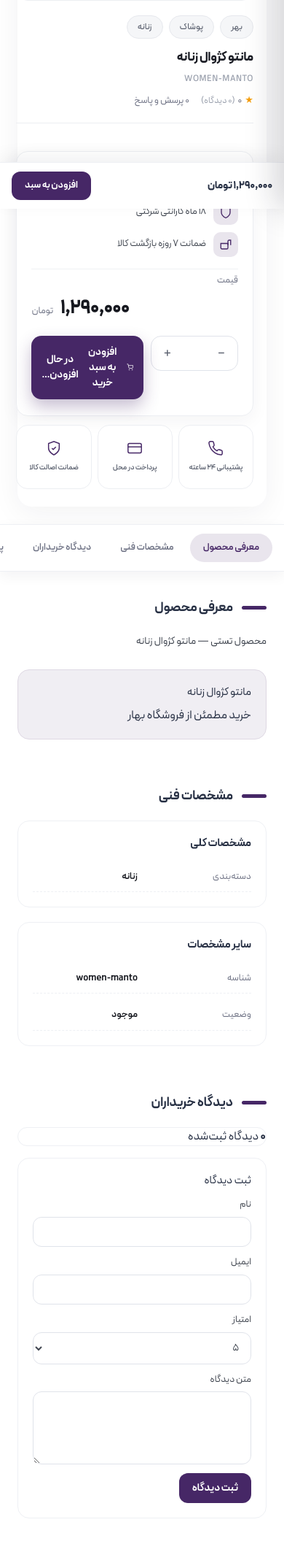
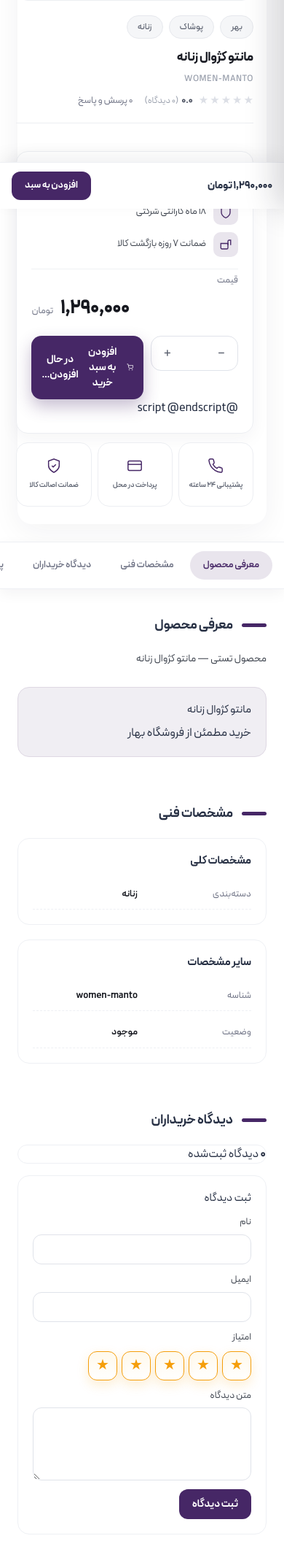
Before and after one commit to foroshgahsaz/baharfc, a Laravel app: page /products/women-manto in a window 390 px wide. Shown: the part 558-2695 px from the top of the page at 73% size. Run offline with Laravel 12, Linux system fonts and the light colour scheme; data comes from the database, SQL or seed files in the repository; data that the repository does not hold is empty; style sheets or scripts are compiled from the project's sources; some libraries are stand-ins or nearby versions.

Commit message:
Fix product variant cart pricing and refine UGC layout
Sync selected variant with Livewire and cart drawer highlights, show reviews/Q&A in a two-column grid, improve sticky tab nav on mobile, and replace rating dropdown with star controls.

Co-authored-by: محمد سیفی - فروشگاه ساز <foroshgahsaz@users.noreply.github.com>

```diff
--- a/app/Livewire/Shop/AddToCart.php
+++ b/app/Livewire/Shop/AddToCart.php
@@ -31,6 +31,13 @@ class AddToCart extends Component
     {
         $product = Product::query()->where('is_active', true)->findOrFail($this->productId);
 
+        if ($product->isVariable() && $this->productVariantId === null) {
+            $product->loadMissing('activeVariants');
+            if ($product->activeVariants->isNotEmpty()) {
+                $this->productVariantId = $product->activeVariants->first()->id;
+            }
+        }
+
         try {
             $cart->add($product, $this->quantity, $this->productVariantId);
         } catch (\InvalidArgumentException $e) {
@@ -39,7 +46,11 @@ class AddToCart extends Component
             return;
         }
 
-        $this->dispatch('cart-updated', productId: $this->productId);
+        $this->dispatch(
+            'cart-updated',
+            productId: $this->productId,
+            productVariantId: $this->productVariantId,
+        );
         $this->dispatch('cart-header-refresh');
     }
 
@@ -56,7 +67,9 @@ class AddToCart extends Component
     #[On('product-variant-selected')]
     public function applyVariant(?int $variantId = null): void
     {
-        $this->productVariantId = $variantId;
+        if ($variantId !== null) {
+            $this->productVariantId = $variantId;
+        }
     }
 
     public function render()
--- a/app/Livewire/Shop/CartDrawer.php
+++ b/app/Livewire/Shop/CartDrawer.php
@@ -2,7 +2,6 @@
 
 namespace App\Livewire\Shop;
 
-use App\Models\Product;
 use App\Services\CartService;
 use Livewire\Attributes\On;
 use Livewire\Component;
@@ -13,10 +12,13 @@ class CartDrawer extends Component
 
     public ?int $highlightProductId = null;
 
+    public ?int $highlightVariantId = null;
+
     #[On('cart-updated')]
-    public function onCartUpdated(?int $productId = null): void
+    public function onCartUpdated(?int $productId = null, ?int $productVariantId = null): void
     {
         $this->highlightProductId = $productId;
+        $this->highlightVariantId = $productVariantId;
         $this->open = true;
         $this->dispatch('cart-header-refresh');
     }
@@ -25,21 +27,32 @@ class CartDrawer extends Component
     {
         $this->open = false;
         $this->highlightProductId = null;
+        $this->highlightVariantId = null;
     }
 
     public function render(CartService $cart)
     {
         $items = $cart->items();
-        $highlight = null;
+        $highlightItem = null;
         if ($this->highlightProductId) {
-            $highlight = Product::query()->find($this->highlightProductId);
+            $highlightItem = $items->first(function ($item) {
+                if ($item->product_id !== $this->highlightProductId) {
+                    return false;
+                }
+
+                if ($this->highlightVariantId !== null) {
+                    return (int) $item->product_variant_id === (int) $this->highlightVariantId;
+                }
+
+                return true;
+            });
         }
 
         return view('livewire.shop.cart-drawer', [
             'items' => $items,
             'subtotal' => $cart->subtotal(),
             'total' => $cart->grandTotal(),
-            'highlight' => $highlight,
+            'highlightItem' => $highlightItem,
             'itemCount' => $cart->itemCount(),
         ]);
     }
--- a/app/Livewire/Shop/ProductPriceBox.php
+++ b/app/Livewire/Shop/ProductPriceBox.php
@@ -25,7 +25,9 @@ class ProductPriceBox extends Component
     #[On('product-variant-selected')]
     public function applyVariant(?int $variantId = null): void
     {
-        $this->productVariantId = $variantId;
+        if ($variantId !== null) {
+            $this->productVariantId = $variantId;
+        }
     }
 
     public function render()
--- a/app/Livewire/Shop/ProductReviews.php
+++ b/app/Livewire/Shop/ProductReviews.php
@@ -21,6 +21,11 @@ class ProductReviews extends Component
     public string $body = '';
 
     public ?string $statusMessage = null;
+
+    public function setRating(int $rating): void
+    {
+        $this->rating = max(1, min(5, $rating));
+    }
 
     public function mount(Product $product): void
     {
--- a/app/Services/CartService.php
+++ b/app/Services/CartService.php
@@ -76,7 +76,7 @@ class CartService
         $item->quantity = ($item->exists ? $item->quantity : 0) + $quantity;
         $item->save();
 
-        return $item->load('product');
+        return $item->load(['product', 'variant']);
     }
 
     public function updateQuantity(CartItem $item, int $quantity): void
--- a/resources/css/lebasino-shop.css
+++ b/resources/css/lebasino-shop.css
@@ -1976,6 +1976,54 @@
     font-size: 13px;
 }
 
+.lebasino-page .fs-product-star-field {
+    margin: 0;
+    padding: 0;
+    border: 0;
+}
+
+.lebasino-page .fs-product-star-field legend {
+    margin-bottom: 8px;
+    font-size: 13px;
+    color: #404650;
+}
+
+.lebasino-page .fs-product-star-input {
+    display: inline-flex;
+    flex-direction: row-reverse;
+    gap: 6px;
+}
+
+.lebasino-page .fs-product-star-input-btn {
+    display: inline-flex;
+    align-items: center;
+    justify-content: center;
+    width: 40px;
+    height: 40px;
+    padding: 0;
+    border: 1px solid #e6e8ef;
+    border-radius: 12px;
+    background: #fff;
+    color: #c5c9d4;
+    font-size: 20px;
+    line-height: 1;
+    cursor: pointer;
+    transition: color 0.15s ease, border-color 0.15s ease, transform 0.12s ease, box-shadow 0.15s ease;
+}
+
+.lebasino-page .fs-product-star-input-btn:hover {
+    border-color: #f59e0b;
+    color: #fbbf24;
+    transform: translateY(-1px);
+}
+
+.lebasino-page .fs-product-star-input-btn[data-active] {
+    border-color: #f59e0b;
+    background: linear-gradient(180deg, #fff9eb 0%, #fff 100%);
+    color: #f59e0b;
+    box-shadow: 0 6px 16px rgba(245, 158, 11, 0.18);
+}
+
 .lebasino-page .fs-product-reviews-list,
 .lebasino-page .fs-product-questions-list {
     margin: 0;
@@ -2758,6 +2806,29 @@
 
 .lebasino-page .fs-product-star {
     color: #f59e0b;
+}
+
+.lebasino-page .fs-product-rating-stars {
+    display: inline-flex;
+    align-items: center;
+    gap: 2px;
+    margin-inline-end: 4px;
+}
+
+.lebasino-page .fs-product-rating-star {
+    font-size: 15px;
+    line-height: 1;
+    color: #dcdfe6;
+}
+
+.lebasino-page .fs-product-rating-star.is-filled {
+    color: #f59e0b;
+    text-shadow: 0 1px 0 rgba(245, 158, 11, 0.25);
+}
+
+.lebasino-page .fs-product-rating-score {
+    font-weight: 700;
+    color: #4b5160;
 }
 
 .lebasino-page .fs-product-meta-link {
@@ -3091,7 +3162,8 @@
 }
 
 .lebasino-page:has(.fs-product-page) {
-    --fs-product-sticky-top: 0px;
+    --fs-product-sticky-top: 56px;
+    overflow-x: visible;
 }
 
 @media (min-width: 701px) {
@@ -3102,11 +3174,29 @@
 
 @media (max-width: 700px) {
     .lebasino-page:has(.fs-product-page) .fs-product-tabnav {
-        top: 0;
         margin-inline: calc(50% - 50vw);
         padding-inline: 16px;
         width: 100vw;
         max-width: 100vw;
+        z-index: 40;
+    }
+}
+
+.lebasino-page .fs-product-ugc-grid {
+    display: grid;
+    grid-template-columns: repeat(2, minmax(0, 1fr));
+    gap: 24px;
+    align-items: start;
+    margin-bottom: 32px;
+}
+
+.lebasino-page .fs-product-ugc-col {
+    min-width: 0;
+}
+
+@media (max-width: 960px) {
+    .lebasino-page .fs-product-ugc-grid {
+        grid-template-columns: 1fr;
     }
 }
 
--- a/resources/js/product-page.js
+++ b/resources/js/product-page.js
@@ -66,12 +66,31 @@ const matchVariantId = (variants, selected) => {
     return match?.id ?? variants[0].id ?? null;
 };
 
-const dispatchVariant = (variantId) => {
+const dispatchVariant = (variantId, root) => {
+    if (root && variantId != null) {
+        root.dataset.selectedVariantId = String(variantId);
+    }
+
     if (typeof Livewire === 'undefined') {
         return;
     }
 
     Livewire.dispatch('product-variant-selected', { variantId });
+};
+
+const syncSelectedVariantFromPage = (root) => {
+    const id = root?.dataset.selectedVariantId;
+    if (! id || typeof Livewire === 'undefined') {
+        return;
+    }
+
+    Livewire.dispatch('product-variant-selected', { variantId: Number(id) });
+};
+
+const syncProductStickyTop = () => {
+    const header = document.querySelector('.lebasino-page .site-header');
+    const top = header ? Math.ceil(header.getBoundingClientRect().height) : 0;
+    document.documentElement.style.setProperty('--fs-product-sticky-top', `${top}px`);
 };
 
 const initGallery = (root) => {
@@ -141,7 +160,7 @@ const initVariantOptions = (root) => {
     const selected = {};
 
     const apply = () => {
-        dispatchVariant(matchVariantId(variants, selected));
+        dispatchVariant(matchVariantId(variants, selected), root);
     };
 
     const register = (element) => {
@@ -291,8 +310,10 @@ const initProductPage = () => {
     }
 
     page._productPageInit = true;
+    syncProductStickyTop();
     initGallery(page);
     initVariantOptions(page);
+    syncSelectedVariantFromPage(page);
     initCompare(page);
     initTabNav(page);
     initMobileBar(page);
@@ -300,3 +321,10 @@ const initProductPage = () => {
 
 document.addEventListener('DOMContentLoaded', initProductPage);
 document.addEventListener('livewire:navigated', initProductPage);
+document.addEventListener('livewire:init', () => {
+    const page = $('.lebasino-page .fs-product-page');
+    if (page) {
+        syncSelectedVariantFromPage(page);
+    }
+});
+window.addEventListener('resize', syncProductStickyTop, { passive: true });
--- a/resources/views/livewire/shop/add-to-cart.blade.php
+++ b/resources/views/livewire/shop/add-to-cart.blade.php
@@ -44,6 +44,7 @@
                 wire:click="add"
                 wire:loading.attr="disabled"
                 class="fs-product-add-btn"
+                data-add-to-cart-trigger
             >
                 <svg width="20" height="20" viewBox="0 0 24 24" fill="none" stroke="currentColor" stroke-width="2" aria-hidden="true">
                     <circle cx="9" cy="21" r="1"/><circle cx="20" cy="21" r="1"/>
@@ -86,3 +87,23 @@
         @endif
     @endif
 </div>
+
+@if ($ui === 'product-page')
+    @script
+    <script>
+        $wire.on('product-variant-selected', ({ variantId }) => {
+            if (variantId != null) {
+                $wire.set('productVariantId', variantId);
+            }
+        });
+
+        $wire.el.querySelector('[data-add-to-cart-trigger]')?.addEventListener('click', () => {
+            const page = document.querySelector('.fs-product-page');
+            const id = page?.dataset?.selectedVariantId;
+            if (id) {
+                $wire.set('productVariantId', Number(id));
+            }
+        }, { capture: true });
+    </script>
+    @endscript
+@endif
--- a/resources/views/livewire/shop/cart-drawer.blade.php
+++ b/resources/views/livewire/shop/cart-drawer.blade.php
@@ -17,18 +17,18 @@
             <button type="button" class="cart-drawer-close" wire:click="close" aria-label="بستن">×</button>
         </header>
 
-        @if ($highlight)
+        @if ($highlightItem)
             <div class="cart-drawer-added">
                 <p class="cart-drawer-added-label">به سبد اضافه شد</p>
                 <div class="cart-drawer-added-row">
                     <div class="cart-drawer-thumb">
-                        @if ($highlight->imageUrl())
-                            <img src="{{ $highlight->imageUrl() }}" alt="">
+                        @if ($highlightItem->product->imageUrl())
+                            <img src="{{ $highlightItem->product->imageUrl() }}" alt="">
                         @endif
                     </div>
                     <div>
-                        <p class="cart-drawer-item-title">{{ $highlight->name }}</p>
-                        <p class="cart-drawer-item-price">{{ $highlight->formattedPrice() }}</p>
+                        <p class="cart-drawer-item-title">{{ $highlightItem->displayName() }}</p>
+                        <p class="cart-drawer-item-price">{{ number_format($highlightItem->unitPrice()) }} تومان</p>
                     </div>
                 </div>
             </div>
@@ -43,7 +43,7 @@
                         @endif
                     </div>
                     <div class="cart-drawer-item-body">
-                        <p class="cart-drawer-item-title">{{ $item->product->name }}</p>
+                        <p class="cart-drawer-item-title">{{ $item->displayName() }}</p>
                         <p class="cart-drawer-item-meta">تعداد: {{ $item->quantity }}</p>
                         <p class="cart-drawer-item-price">{{ number_format($item->lineTotal()) }} تومان</p>
                     </div>
--- a/resources/views/livewire/shop/product-reviews.blade.php
+++ b/resources/views/livewire/shop/product-reviews.blade.php
@@ -47,14 +47,22 @@
                 </label>
                 @error('authorEmail')<span class="fs-product-ugc-error">{{ $message }}</span>@enderror
             @endguest
-            <label>
-                امتیاز
-                <select wire:model="rating">
-                    @foreach (range(5, 1) as $value)
-                        <option value="{{ $value }}">{{ JalaliDate::toPersianDigits((string) $value) }}</option>
+            <fieldset class="fs-product-star-field">
+                <legend>امتیاز</legend>
+                <div class="fs-product-star-input" role="radiogroup" aria-label="امتیاز از ۱ تا ۵">
+                    @foreach (range(1, 5) as $value)
+                        <button
+                            type="button"
+                            class="fs-product-star-input-btn"
+                            wire:click="setRating({{ $value }})"
+                            aria-label="{{ JalaliDate::toPersianDigits((string) $value) }} ستاره"
+                            @if ($value <= $rating) data-active @endif
+                        >
+                            <span aria-hidden="true">★</span>
+                        </button>
                     @endforeach
-                </select>
-            </label>
+                </div>
+            </fieldset>
             <label>
                 متن دیدگاه
                 <textarea wire:model="body" rows="4"></textarea>
--- a/resources/views/shop/products/show.blade.php
+++ b/resources/views/shop/products/show.blade.php
@@ -119,8 +119,16 @@
 
                 <div class="fs-product-meta">
                     <span class="fs-product-meta-item">
-                        <span class="fs-product-star">★</span>
-                        <span>{{ JalaliDate::toPersianDigits((string) $reviewAverage) }}</span>
+                        @php
+                            $avgRating = (float) $reviewAverage;
+                            $filledStars = (int) min(5, round($avgRating));
+                        @endphp
+                        <span class="fs-product-rating-stars" role="img" aria-label="امتیاز {{ JalaliDate::toPersianDigits((string) $reviewAverage) }} از ۵">
+                            @for ($star = 1; $star <= 5; $star++)
+                                <span @class(['fs-product-rating-star', 'is-filled' => $star <= $filledStars]) aria-hidden="true">★</span>
+                            @endfor
+                        </span>
+                        <span class="fs-product-rating-score">{{ JalaliDate::toPersianDigits(number_format($avgRating, 1)) }}</span>
                         <span class="fs-product-meta-muted">({{ JalaliDate::toPersianDigits((string) $reviewCount) }} دیدگاه)</span>
                     </span>
                     <a href="#product-qa" class="fs-product-meta-link">{{ JalaliDate::toPersianDigits((string) $questionCount) }} پرسش و پاسخ</a>
@@ -272,7 +280,8 @@
             </div>
         </section>
 
-        <section id="product-reviews" class="fs-product-section wrap scroll-mt-24">
+        <div class="fs-product-ugc-grid wrap">
+            <section id="product-reviews" class="fs-product-section fs-product-ugc-col scroll-mt-24">
                 <header class="fs-product-section-head">
                     <span class="fs-product-section-bar"></span>
                     <h2>دیدگاه خریداران</h2>
@@ -280,13 +289,14 @@
                 <livewire:shop.product-reviews :product="$product" :key="'reviews-'.$product->id" />
             </section>
 
-        <section id="product-qa" class="fs-product-section wrap scroll-mt-24">
+            <section id="product-qa" class="fs-product-section fs-product-ugc-col scroll-mt-24">
                 <header class="fs-product-section-head">
                     <span class="fs-product-section-bar"></span>
                     <h2>پرسش و پاسخ</h2>
                 </header>
                 <livewire:shop.product-questions :product="$product" :key="'questions-'.$product->id" />
             </section>
+        </div>
 
         @if ($related->isNotEmpty())
             <section class="fs-product-related wrap" data-slider aria-label="محصولات مشابه">
```
Also changed, not shown: tests/Feature/CartTest.php (+47 -0 lines), tests/Feature/ProductPageLayoutTest.php (+3 -1 lines), 7 other files. Lines whose indentation alone changed are shown as unchanged.
